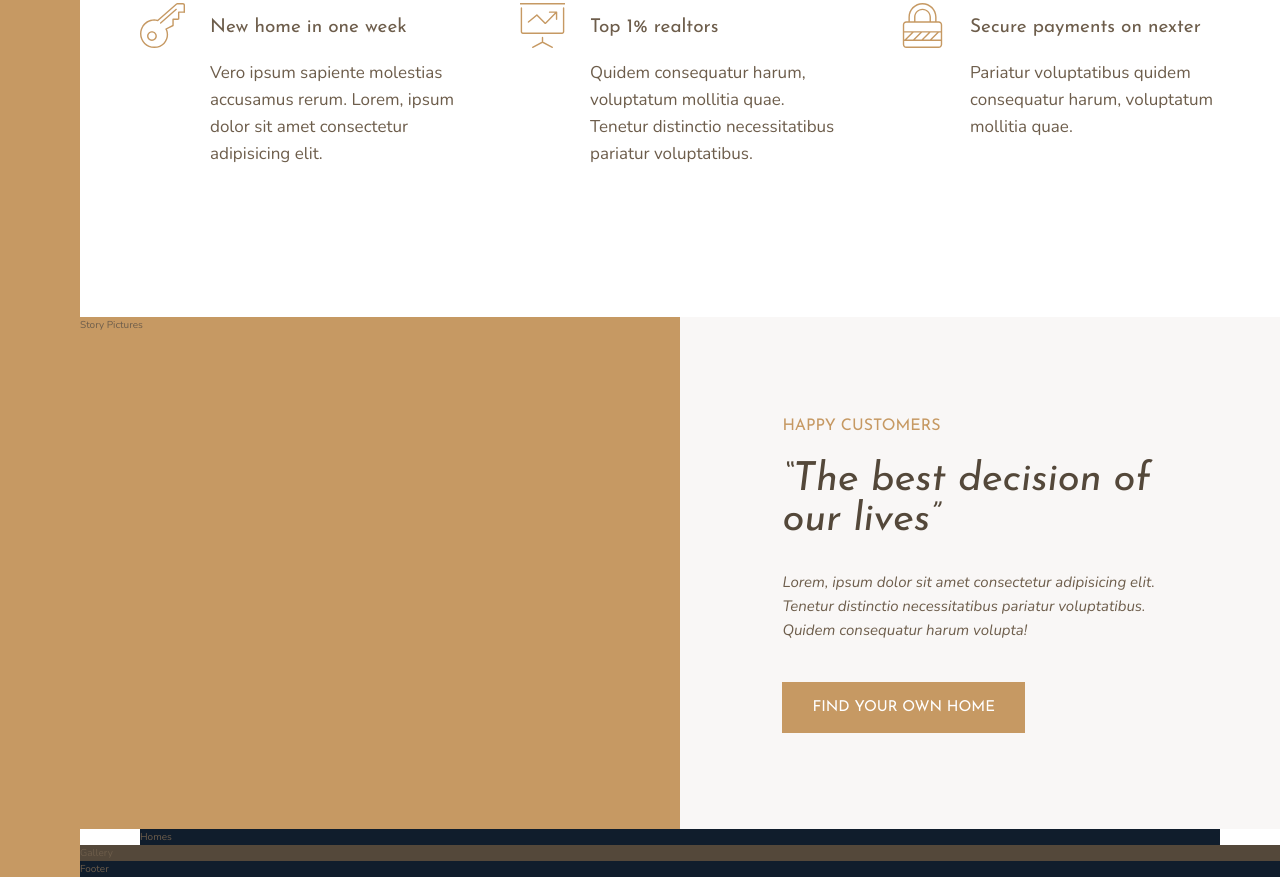
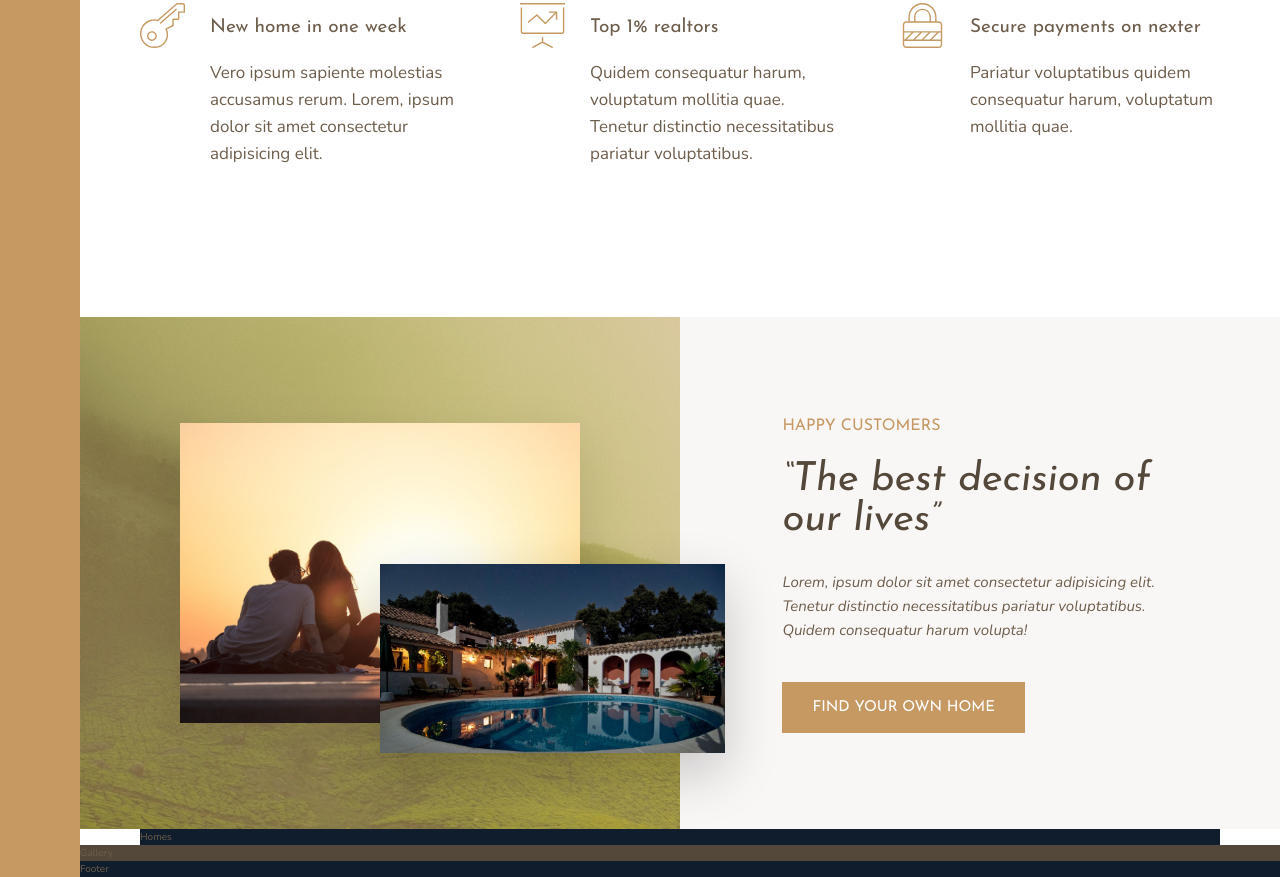
Before and after one commit to jatin-rathee/Realtors-landing, a website: page index.html in a window 1280 px wide. Shown: the part 991-1868 px from the top of the page. Drawn offline with nearby package versions, Linux system fonts and the light colour scheme.

Commit message:
Completed stories section

```diff
--- a/index.html
+++ b/index.html
@@ -77,7 +77,8 @@
         </section>
 
         <div class="story__pictures">
-            Story Pictures
+            <img src="img/story-1.jpeg" alt="couple with new house" class="story__img--1">
+            <img src="img/story-2.jpeg" alt="new house" class="story__img--2">
         </div>
 
         <div class="story__content">
--- a/sass/_story.scss
+++ b/sass/_story.scss
@@ -3,6 +3,27 @@
     &__pictures {
         background-color: $color-primary;
         grid-column: full-start / col-end 4;
+        background-image: linear-gradient(rgba($color-primary, .5), rgba($color-primary, .5)), url(../img/back.jpg);
+
+        display: grid;
+        grid-template-columns: repeat(6, 1fr);
+        grid-template-rows: repeat(6, 1fr);
+        align-items: center;
+    }
+
+    &__img--1 {
+        width: 100%;
+        grid-row: 2 / 6;
+        grid-column: 2 / 6;
+        box-shadow: 0 2rem 5rem rgba(#000, .1);
+    }
+
+    &__img--2 {
+        width: 115%;
+        grid-row: 4 / 6;
+        grid-column: 4 / 7;
+        z-index: 10;
+        box-shadow: 0 2rem 5rem rgba(#000, .2);
     }
 
     &__content {
```
Also changed, not shown: css/style.css.
